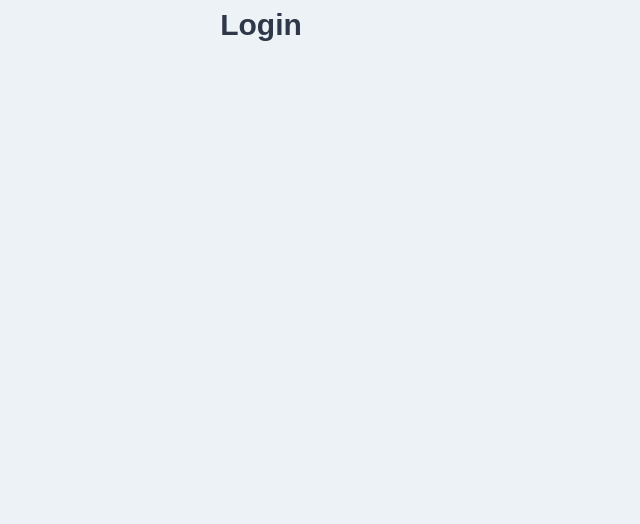
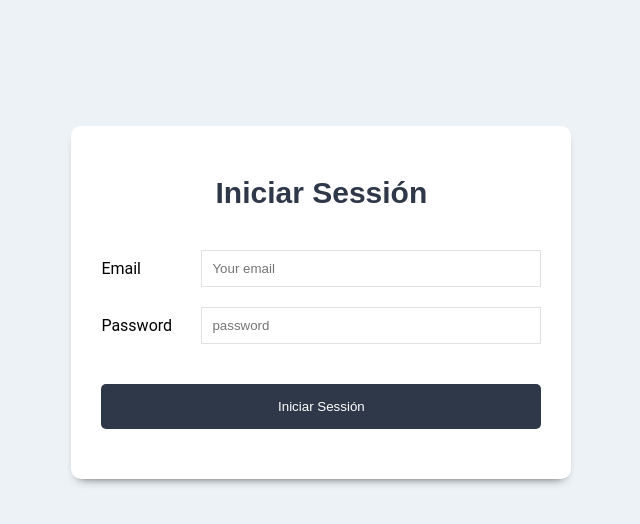
Before and after one commit to BladimirDelBarrioPizarro/MERN, a React (Create React App) app: page / in a window 1280 px wide. Shown: the top 524 px of the page, without its empty margins (379-1019 px from the left). Built offline with nearby package versions, Linux system fonts and the light colour scheme.

Commit message:
feat:added login.component

```diff
--- a/src/index.css
+++ b/src/index.css
@@ -284,7 +284,7 @@ aside  {
   transition: opacity 200ms;
 }
 
-.form-usuario {
+.form-user {
     background-color: var(--gris2);
     height: 100vh;
     min-height: 800px;
@@ -294,6 +294,9 @@ aside  {
 }
 
 .contenedor-form {
+    align-items: center;
+    margin-top: 10%;
+    margin-left: 35%;
     padding: 5rem 3rem;
     max-width: 500px;
     width: 95%;
--- a/src/modules/auth/components/login.component.js
+++ b/src/modules/auth/components/login.component.js
@@ -1,8 +1,33 @@
 import React from 'react';
 
 const Login = () => {
+
+   const handleOnchange = () => {
+
+   }
+
     return(
-        <h1>Login</h1>
+        <div className="form-usuario">
+            <div className="contenedor-form sombra-dark">
+                <h1>Iniciar Sessión</h1>
+
+                <form>
+                    <div className="campo-form">
+                        <label htmlFor="email">Email</label>
+                         <input type="email" id="email" placeholder="Your email" onChange={handleOnchange}>
+                         </input>
+                    </div>
+                    <div className="campo-form">
+                         <label htmlFor="password">Password</label>
+                         <input type="password" id="password" placeholder="password" onChange={handleOnchange}>
+                         </input>
+                    </div>
+                    <div className="campo-form">
+                        <input type="submit" className="btn btn-primario btn-block" value="Iniciar Sessión"></input>
+                    </div>
+                </form>
+            </div>
+        </div>
     );
 }
 
```
